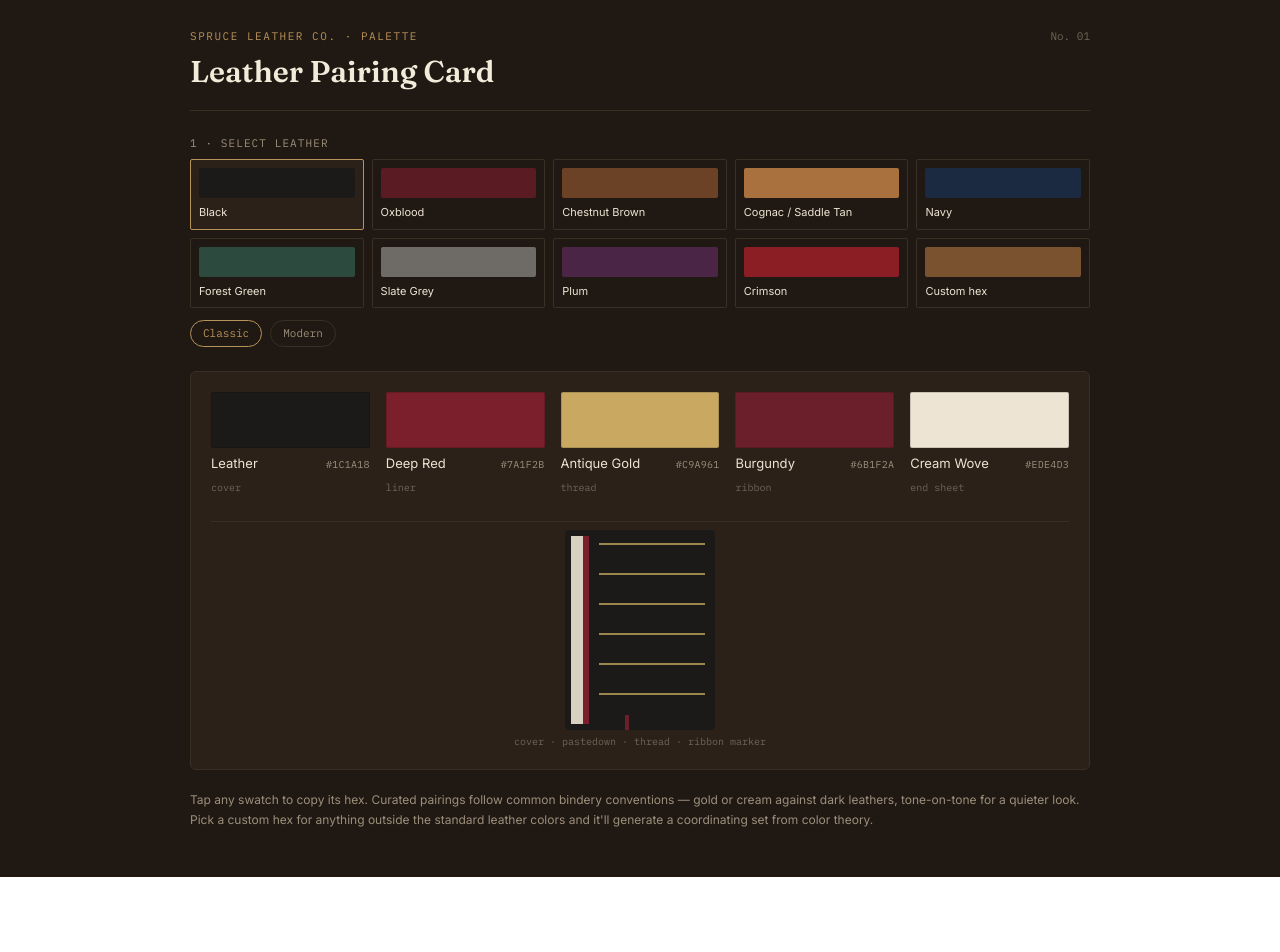
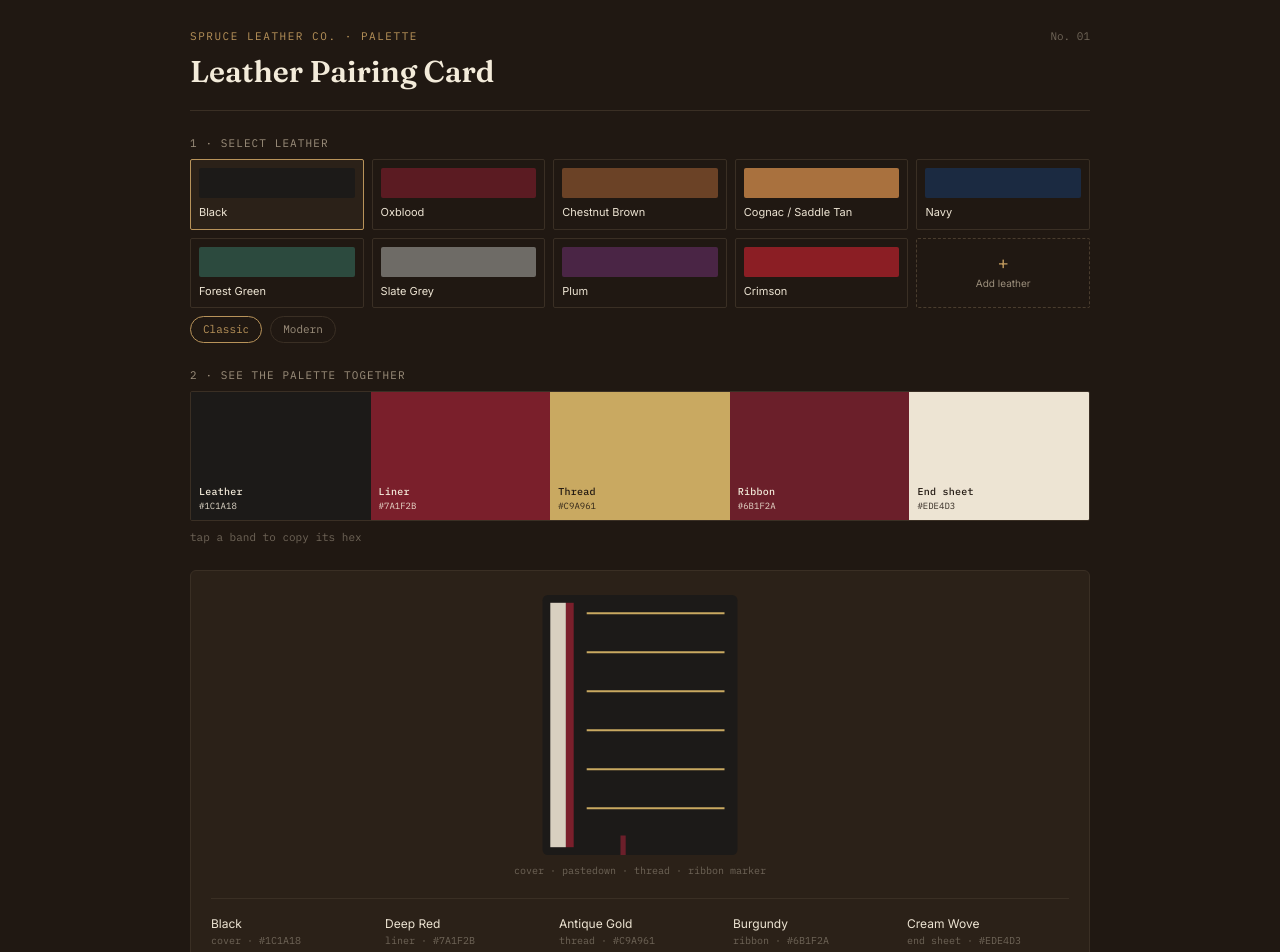
Before and after one commit to famedguardian/spruce-palette, a React (Vite) app: page / in a window 1280 px wide. Shown: the top 952 px of the page. Before the commit the page ends 877 px from the top, so only its background shows below. Built offline with nearby package versions, Linux system fonts and the light colour scheme.

Commit message:
Update App.jsx

```diff
--- a/src/App.jsx
+++ b/src/App.jsx
@@ -1,4 +1,4 @@
-import React, { useState, useMemo } from "react";
+import React, { useState, useMemo, useEffect } from "react";
 
 // ---------- color math ----------
 function hexToHsl(hex) {
@@ -93,7 +93,7 @@ const PAIRINGS = {
   ],
 };
 
-// algorithmic fallback for any custom hex not in the curated list
+// algorithmic fallback for any leather without a curated entry (custom leathers included)
 function generateHarmony(hex) {
   const [h, s, l] = hexToHsl(hex);
   const liner = hslToHex(h, Math.max(s - 25, 10), l > 40 ? 15 : 78);
@@ -111,56 +111,112 @@ function generateHarmony(hex) {
   ];
 }
 
-function Swatch({ label, hex, code }) {
-  const [copied, setCopied] = useState(false);
+const STORAGE_KEY = "spruce-custom-leathers";
+
+function loadCustomLeathers() {
+  try {
+    const raw = localStorage.getItem(STORAGE_KEY);
+    return raw ? JSON.parse(raw) : [];
+  } catch {
+    return [];
+  }
+}
+function saveCustomLeathers(list) {
+  try {
+    localStorage.setItem(STORAGE_KEY, JSON.stringify(list));
+  } catch {
+    // storage unavailable — fail silently, list stays in memory for this session
+  }
+}
+
+// ---------- combined strip: colors touching, no gaps, for direct comparison ----------
+function CombinedStrip({ leather, active }) {
+  const [copiedIdx, setCopiedIdx] = useState(null);
+  const items = [
+    { label: "Leather", n: leather.name, h: leather.hex },
+    { label: "Liner", n: active.liner.n, h: active.liner.h },
+    { label: "Thread", n: active.thread.n, h: active.thread.h },
+    { label: "Ribbon", n: active.ribbon.n, h: active.ribbon.h },
+    { label: "End sheet", n: active.end.n, h: active.end.h },
+  ];
+  const copy = (hex, i) => {
+    navigator.clipboard?.writeText(hex).catch(() => {});
+    setCopiedIdx(i);
+    setTimeout(() => setCopiedIdx(null), 1000);
+  };
   return (
+    <div className="flex w-full rounded-sm overflow-hidden" style={{ border: "1px solid #3a2f24", height: 130 }}>
+      {items.map((it, i) => (
         <button
-      onClick={() => {
-        navigator.clipboard?.writeText(hex).catch(() => {});
-        setCopied(true);
-        setTimeout(() => setCopied(false), 1100);
-      }}
-      className="group text-left w-full"
-      style={{ fontFamily: "'Inter',sans-serif" }}
+          key={it.label}
+          onClick={() => copy(it.h, i)}
+          className="flex-1 flex flex-col justify-end items-start p-2 transition-transform hover:scale-[1.02] relative"
+          style={{ background: it.h, minWidth: 0 }}
         >
-      <div
-        className="w-full rounded-sm border transition-transform group-hover:-translate-y-0.5"
-        style={{ background: hex, height: 56, borderColor: "rgba(0,0,0,0.15)" }}
-      />
-      <div className="flex items-baseline justify-between mt-1.5">
-        <span className="text-[13px]" style={{ color: "#EDE4D3" }}>{label}</span>
           <span
-          className="text-[10px] tracking-wide"
-          style={{ fontFamily: "'IBM Plex Mono',monospace", color: "#9C8F7C" }}
+            className="text-[10px] font-medium tracking-wide truncate w-full text-left"
+            style={{ fontFamily: "'IBM Plex Mono',monospace", color: textOn(it.h) }}
           >
-          {copied ? "copied" : hex.toUpperCase()}
+            {it.label}
           </span>
+          <span
+            className="text-[9px] truncate w-full text-left opacity-90"
+            style={{ fontFamily: "'IBM Plex Mono',monospace", color: textOn(it.h) }}
+          >
+            {copiedIdx === i ? "copied" : it.h.toUpperCase()}
+          </span>
+        </button>
+      ))}
     </div>
-      {code && (
-        <span className="text-[10px]" style={{ fontFamily: "'IBM Plex Mono',monospace", color: "#6f6558" }}>
-          {code}
-        </span>
-      )}
-    </button>
   );
 }
 
 export default function App() {
+  const [customLeathers, setCustomLeathers] = useState([]);
   const [selected, setSelected] = useState("black");
-  const [customHex, setCustomHex] = useState("#7A5230");
-  const [useCustom, setUseCustom] = useState(false);
+  const [useCustomId, setUseCustomId] = useState(null); // id of a saved custom leather in use
   const [variant, setVariant] = useState(0);
+  const [addingOpen, setAddingOpen] = useState(false);
+  const [newName, setNewName] = useState("");
+  const [newHex, setNewHex] = useState("#7A5230");
 
-  const leather = useCustom
-    ? { id: "custom", name: "Your Leather", no: "—", hex: customHex }
+  useEffect(() => {
+    setCustomLeathers(loadCustomLeathers());
+  }, []);
+
+  const leather = useCustomId
+    ? customLeathers.find((c) => c.id === useCustomId) || LEATHERS[0]
     : LEATHERS.find((l) => l.id === selected);
 
   const options = useMemo(() => {
-    if (useCustom) return generateHarmony(customHex);
+    if (useCustomId) return generateHarmony(leather.hex);
     return PAIRINGS[selected];
-  }, [useCustom, customHex, selected]);
+  }, [useCustomId, leather, selected]);
 
   const active = options[Math.min(variant, options.length - 1)];
+
+  function addLeather() {
+    const name = newName.trim() || "My Leather";
+    const entry = { id: `custom-${Date.now()}`, name, hex: newHex };
+    const next = [...customLeathers, entry];
+    setCustomLeathers(next);
+    saveCustomLeathers(next);
+    setUseCustomId(entry.id);
+    setVariant(0);
+    setAddingOpen(false);
+    setNewName("");
+  }
+
+  function removeLeather(id, e) {
+    e.stopPropagation();
+    const next = customLeathers.filter((c) => c.id !== id);
+    setCustomLeathers(next);
+    saveCustomLeathers(next);
+    if (useCustomId === id) {
+      setUseCustomId(null);
+      setSelected("black");
+    }
+  }
 
   return (
     <div
@@ -184,7 +240,7 @@ export default function App() {
             </h1>
           </div>
           <div style={{ fontFamily: "'IBM Plex Mono',monospace", fontSize: 11, color: "#6f6558" }}>
-            No. {leather.no}
+            No. {leather.no || "—"}
           </div>
         </div>
 
@@ -192,50 +248,92 @@ export default function App() {
         <div className="mb-2" style={{ fontFamily: "'IBM Plex Mono',monospace", fontSize: 11, letterSpacing: "0.1em", color: "#9C8F7C" }}>
           1 · SELECT LEATHER
         </div>
-        <div className="grid grid-cols-3 sm:grid-cols-5 gap-2 mb-3">
+        <div className="grid grid-cols-3 sm:grid-cols-5 gap-2 mb-2">
           {LEATHERS.map((l) => (
             <button
               key={l.id}
-              onClick={() => { setUseCustom(false); setSelected(l.id); setVariant(0); }}
+              onClick={() => { setUseCustomId(null); setSelected(l.id); setVariant(0); }}
               className="rounded-sm p-2 text-left transition"
               style={{
-                background: !useCustom && selected === l.id ? "#2B2118" : "transparent",
-                border: `1px solid ${!useCustom && selected === l.id ? "#B8935A" : "#3a2f24"}`,
+                background: !useCustomId && selected === l.id ? "#2B2118" : "transparent",
+                border: `1px solid ${!useCustomId && selected === l.id ? "#B8935A" : "#3a2f24"}`,
               }}
             >
               <div style={{ background: l.hex, height: 30, borderRadius: 2 }} />
               <div style={{ fontSize: 11, color: "#EDE4D3", marginTop: 6 }}>{l.name}</div>
             </button>
           ))}
+
+          {customLeathers.map((l) => (
             <button
-            onClick={() => setUseCustom(true)}
-            className="rounded-sm p-2 text-left transition"
+              key={l.id}
+              onClick={() => { setUseCustomId(l.id); setVariant(0); }}
+              className="rounded-sm p-2 text-left transition relative group"
               style={{
-              background: useCustom ? "#2B2118" : "transparent",
-              border: `1px solid ${useCustom ? "#B8935A" : "#3a2f24"}`,
+                background: useCustomId === l.id ? "#2B2118" : "transparent",
+                border: `1px solid ${useCustomId === l.id ? "#B8935A" : "#3a2f24"}`,
               }}
             >
-            <div
-              style={{
-                background: customHex,
-                height: 30,
-                borderRadius: 2,
-                display: "flex",
-                alignItems: "center",
-                justifyContent: "center",
-              }}
+              <div style={{ background: l.hex, height: 30, borderRadius: 2 }} />
+              <div style={{ fontSize: 11, color: "#EDE4D3", marginTop: 6 }} className="truncate">{l.name}</div>
+              <span
+                onClick={(e) => removeLeather(l.id, e)}
+                className="absolute top-1 right-1 opacity-0 group-hover:opacity-100 transition"
+                style={{ fontSize: 12, color: "#B8935A", lineHeight: 1, padding: "2px 5px" }}
+                title="Remove"
               >
+                ×
+              </span>
+            </button>
+          ))}
+
+          <button
+            onClick={() => setAddingOpen(true)}
+            className="rounded-sm p-2 text-left transition flex flex-col items-center justify-center"
+            style={{ border: "1px dashed #4a3d2e", minHeight: 66 }}
+          >
+            <span style={{ fontSize: 18, color: "#B8935A", lineHeight: 1 }}>+</span>
+            <span style={{ fontSize: 10, color: "#9C8F7C", marginTop: 4 }}>Add leather</span>
+          </button>
+        </div>
+
+        {/* add-leather inline form */}
+        {addingOpen && (
+          <div className="rounded-sm p-3 mb-4 flex flex-wrap items-center gap-3" style={{ background: "#2B2118", border: "1px solid #3a2f24" }}>
+            <input
+              value={newName}
+              onChange={(e) => setNewName(e.target.value)}
+              placeholder="Leather name (e.g. Whiskey)"
+              className="px-2 py-1.5 rounded-sm text-[13px] flex-1 min-w-[160px]"
+              style={{ background: "#201812", border: "1px solid #3a2f24", color: "#EDE4D3", outline: "none" }}
+            />
+            <div className="flex items-center gap-2">
+              <div style={{ width: 32, height: 32, borderRadius: 4, background: newHex, border: "1px solid #3a2f24", position: "relative", overflow: "hidden" }}>
                 <input
                   type="color"
-                value={customHex}
-                onChange={(e) => { setUseCustom(true); setCustomHex(e.target.value); }}
-                onClick={(e) => e.stopPropagation()}
+                  value={newHex}
+                  onChange={(e) => setNewHex(e.target.value)}
                   style={{ opacity: 0, width: "100%", height: "100%", cursor: "pointer" }}
                 />
               </div>
-            <div style={{ fontSize: 11, color: "#EDE4D3", marginTop: 6 }}>Custom hex</div>
+              <span style={{ fontFamily: "'IBM Plex Mono',monospace", fontSize: 11, color: "#9C8F7C" }}>{newHex.toUpperCase()}</span>
+            </div>
+            <button
+              onClick={addLeather}
+              className="px-3 py-1.5 rounded-full text-[11px]"
+              style={{ fontFamily: "'IBM Plex Mono',monospace", background: "#B8935A", color: "#201812" }}
+            >
+              Save
+            </button>
+            <button
+              onClick={() => { setAddingOpen(false); setNewName(""); }}
+              className="px-3 py-1.5 rounded-full text-[11px]"
+              style={{ fontFamily: "'IBM Plex Mono',monospace", border: "1px solid #3a2f24", color: "#9C8F7C" }}
+            >
+              Cancel
             </button>
           </div>
+        )}
 
         {/* style toggle */}
         {options.length > 1 && (
@@ -257,22 +355,19 @@ export default function App() {
           </div>
         )}
 
-        {/* palette card */}
-        <div
-          className="rounded-md p-5"
-          style={{ background: "#2B2118", border: "1px solid #3a2f24" }}
-        >
-          <div className="grid grid-cols-2 sm:grid-cols-5 gap-4 mb-6">
-            <Swatch label="Leather" hex={leather.hex} code="cover" />
-            <Swatch label={active.liner.n} hex={active.liner.h} code="liner" />
-            <Swatch label={active.thread.n} hex={active.thread.h} code="thread" />
-            <Swatch label={active.ribbon.n} hex={active.ribbon.h} code="ribbon" />
-            <Swatch label={active.end.n} hex={active.end.h} code="end sheet" />
+        {/* result view */}
+        <div className="mb-2" style={{ fontFamily: "'IBM Plex Mono',monospace", fontSize: 11, letterSpacing: "0.1em", color: "#9C8F7C" }}>
+          2 · SEE THE PALETTE TOGETHER
         </div>
+        <CombinedStrip leather={leather} active={active} />
+        <p className="mt-2 mb-6 text-[11px]" style={{ color: "#6f6558", fontFamily: "'IBM Plex Mono',monospace" }}>
+          tap a band to copy its hex
+        </p>
 
-          {/* mockup */}
-          <div className="flex justify-center pt-2 pb-1" style={{ borderTop: "1px solid #3a2f24" }}>
-            <svg width="150" height="200" viewBox="0 0 150 200">
+        {/* palette card with mockup */}
+        <div className="rounded-md p-5" style={{ background: "#2B2118", border: "1px solid #3a2f24" }}>
+          <div className="flex justify-center pt-1 pb-2">
+            <svg width="200" height="260" viewBox="0 0 150 200">
               <rect x="0" y="0" width="150" height="200" rx="4" fill={leather.hex} />
               <rect x="6" y="6" width="12" height="188" fill={active.end.h} opacity="0.9" />
               <rect x="18" y="6" width="6" height="188" fill={active.liner.h} />
@@ -285,13 +380,28 @@ export default function App() {
           <div className="text-center text-[10px]" style={{ fontFamily: "'IBM Plex Mono',monospace", color: "#6f6558" }}>
             cover · pastedown · thread · ribbon marker
           </div>
+
+          <div className="grid grid-cols-2 sm:grid-cols-5 gap-3 mt-5 pt-4" style={{ borderTop: "1px solid #3a2f24" }}>
+            {[
+              { label: leather.name, hex: leather.hex, code: "cover" },
+              { label: active.liner.n, hex: active.liner.h, code: "liner" },
+              { label: active.thread.n, hex: active.thread.h, code: "thread" },
+              { label: active.ribbon.n, hex: active.ribbon.h, code: "ribbon" },
+              { label: active.end.n, hex: active.end.h, code: "end sheet" },
+            ].map((s) => (
+              <div key={s.code}>
+                <div style={{ fontSize: 12, color: "#EDE4D3" }}>{s.label}</div>
+                <div style={{ fontSize: 10, fontFamily: "'IBM Plex Mono',monospace", color: "#6f6558" }}>{s.code} · {s.hex.toUpperCase()}</div>
+              </div>
+            ))}
+          </div>
         </div>
 
         <p className="mt-5 text-[12px] leading-relaxed" style={{ color: "#9C8F7C" }}>
-          Tap any swatch to copy its hex. Curated pairings follow common bindery
-          conventions — gold or cream against dark leathers, tone-on-tone for a
-          quieter look. Pick a custom hex for anything outside the standard
-          leather colors and it'll generate a coordinating set from color theory.
+          Curated pairings follow common bindery conventions — gold or cream
+          against dark leathers, tone-on-tone for a quieter look. Add your own
+          leather colors with "Add leather" — they're saved on this device and
+          get a coordinating set generated from color theory automatically.
         </p>
       </div>
     </div>
```
Lines whose indentation alone changed are shown as unchanged.
